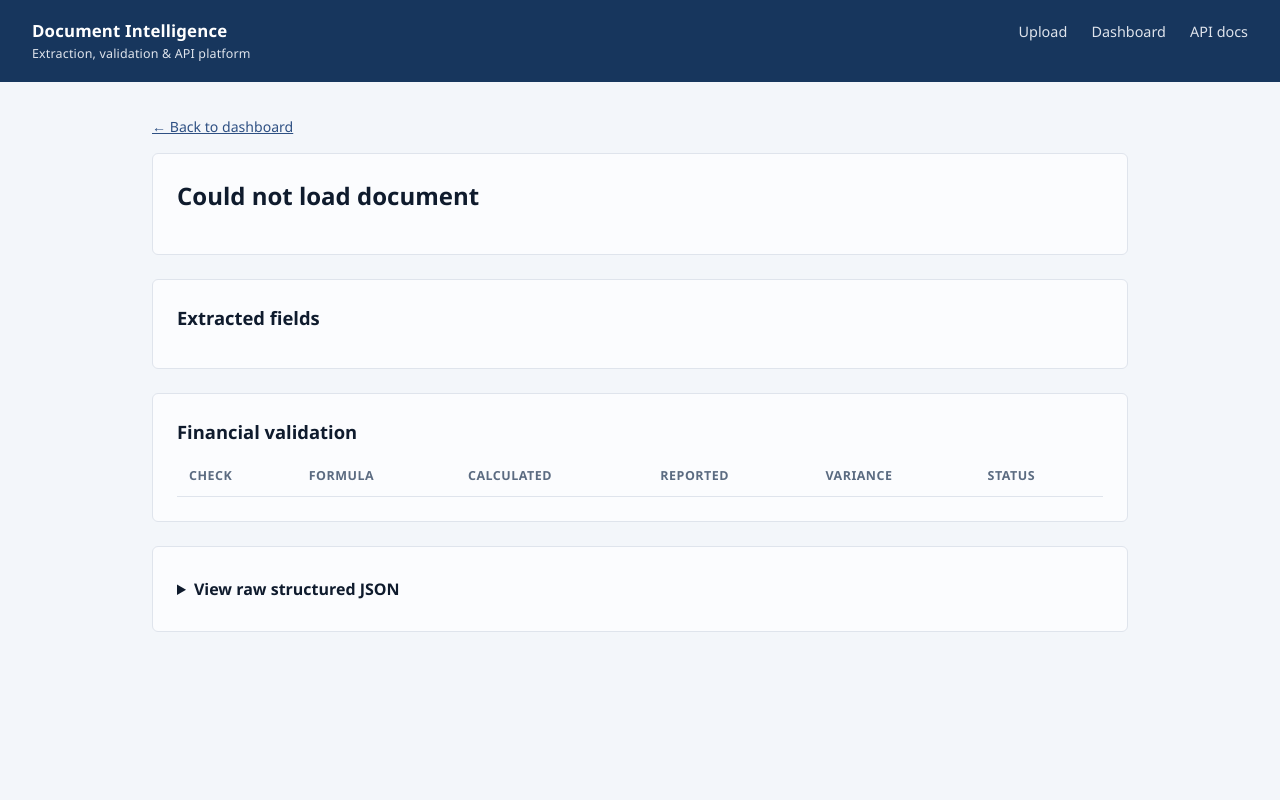
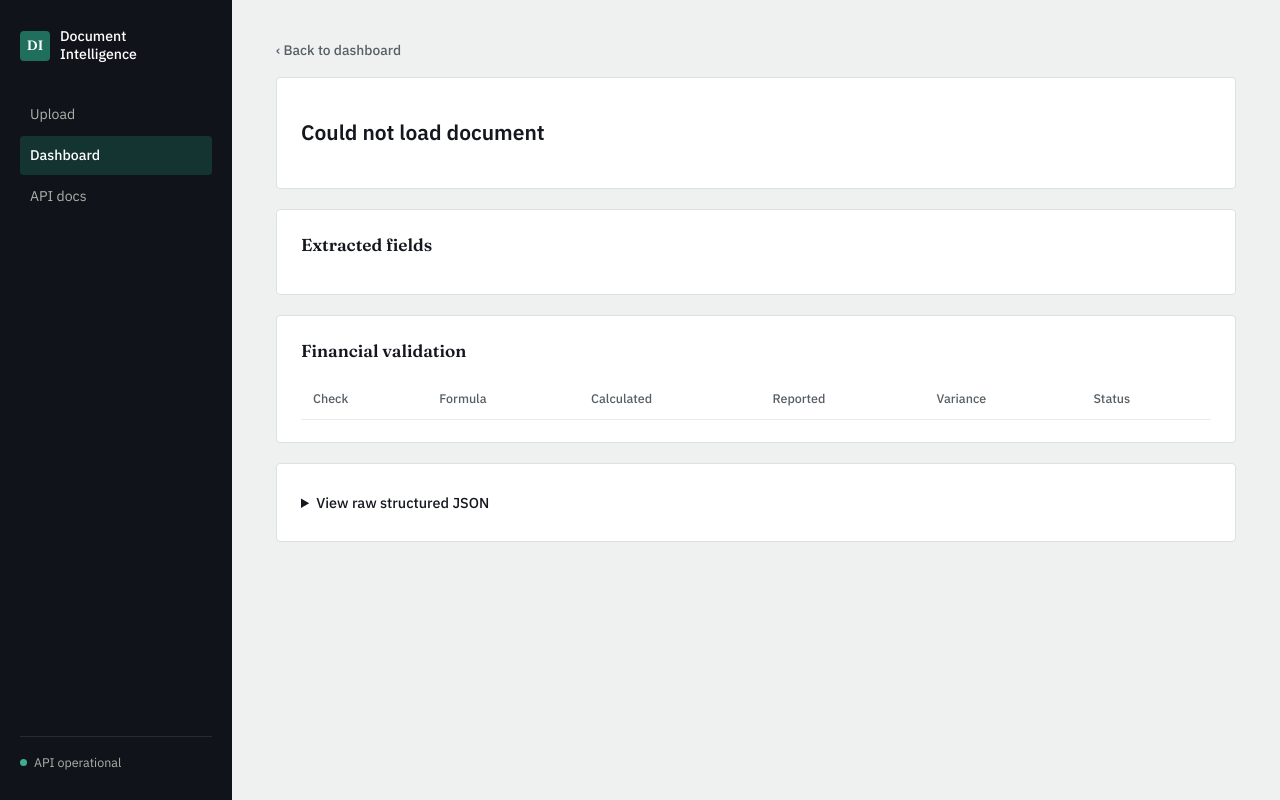
Before and after one commit to Krishna-0510/document-intelligence-platform, a FastAPI app: page /document/1 in a window 1280 px wide. Run offline with FastAPI, Linux system fonts and the light colour scheme; lists and menus that the app fills with data are empty.

Commit message:
Redesign frontend: fintech ledger style

```diff
--- a/frontend/static/css/style.css
+++ b/frontend/static/css/style.css
@@ -1,20 +1,29 @@
 :root {
-  --navy-950: #0f1b2d;
-  --navy-800: #17365d;
-  --navy-600: #2e5083;
-  --slate-500: #5b6b81;
-  --slate-200: #dfe4ec;
-  --slate-100: #f3f6fa;
-  --paper: #fbfcfe;
-  --pass: #1c7c47;
-  --pass-bg: #e6f4ea;
-  --fail: #b3261e;
-  --fail-bg: #fce8e6;
-  --na: #8a6d00;
-  --na-bg: #fff2cc;
-  --radius: 6px;
+  --ink: #14171d;
+  --ink-soft: #565f66;
+  --paper: #eef1f0;
+  --surface: #ffffff;
+  --line: #dbe1de;
+  --line-soft: #e8ebe9;
+
+  --sidebar-bg: #10141a;
+  --sidebar-ink: #aab3ad;
+  --sidebar-ink-active: #ffffff;
+
+  --accent: #1f6f5c;
+  --accent-deep: #123f34;
+  --accent-soft: #e3efec;
+
+  --gold: #9c7a2e;
+  --gold-soft: #f4ecda;
+
+  --red: #a23b2e;
+  --red-soft: #f6e6e3;
+
+  --radius: 4px;
+  --serif: "Fraunces", Georgia, serif;
+  --sans: "IBM Plex Sans", "Segoe UI", Arial, sans-serif;
   --mono: "IBM Plex Mono", "SFMono-Regular", Consolas, monospace;
-  --sans: "IBM Plex Sans", "Segoe UI", Arial, sans-serif;
 }
 
 * { box-sizing: border-box; }
@@ -22,63 +31,135 @@
 body {
   margin: 0;
   font-family: var(--sans);
-  background: var(--slate-100);
-  color: var(--navy-950);
+  background: var(--paper);
+  color: var(--ink);
   line-height: 1.5;
+  font-size: 14px;
 }
 
-a { color: var(--navy-600); }
-
-header.topbar {
-  background: var(--navy-800);
-  color: white;
-  padding: 18px 32px;
-  display: flex;
-  align-items: baseline;
-  justify-content: space-between;
+a { color: var(--accent-deep); }
+a:focus-visible, button:focus-visible, select:focus-visible, input:focus-visible {
+  outline: 2px solid var(--accent);
+  outline-offset: 2px;
 }
 
-header.topbar .brand {
-  font-weight: 600;
-  font-size: 1.05rem;
-  letter-spacing: 0.01em;
+/* ---------------- App shell ---------------- */
+.app-shell {
+  display: flex;
+  min-height: 100vh;
 }
 
-header.topbar .brand small {
-  display: block;
-  font-weight: 400;
-  color: var(--slate-200);
-  font-size: 0.78rem;
-  margin-top: 2px;
+.sidebar {
+  width: 232px;
+  flex-shrink: 0;
+  background: var(--sidebar-bg);
+  color: var(--sidebar-ink);
+  padding: 28px 20px;
+  display: flex;
+  flex-direction: column;
+  gap: 32px;
 }
 
-header.topbar nav a {
-  color: var(--slate-200);
+.brand {
+  display: flex;
+  align-items: center;
+  gap: 10px;
+}
+
+.brand-mark {
+  width: 30px;
+  height: 30px;
+  border-radius: var(--radius);
+  background: var(--accent);
+  color: #fff;
+  font-family: var(--serif);
+  font-weight: 600;
+  font-size: 0.85rem;
+  display: flex;
+  align-items: center;
+  justify-content: center;
+  flex-shrink: 0;
+}
+
+.brand-name {
+  font-size: 0.88rem;
+  font-weight: 500;
+  color: #fff;
+  line-height: 1.25;
+}
+
+.side-nav {
+  display: flex;
+  flex-direction: column;
+  gap: 2px;
+}
+
+.side-nav a {
+  color: var(--sidebar-ink);
   text-decoration: none;
-  margin-left: 20px;
-  font-size: 0.9rem;
+  font-size: 0.88rem;
+  padding: 9px 10px;
+  border-radius: var(--radius);
 }
-header.topbar nav a:hover { color: white; }
 
-main {
-  max-width: 1040px;
-  margin: 0 auto;
-  padding: 32px;
+.side-nav a:hover { color: #fff; background: rgba(255,255,255,0.06); }
+.side-nav a.active { color: var(--sidebar-ink-active); background: rgba(31,111,92,0.35); font-weight: 500; }
+
+.sidebar-foot {
+  margin-top: auto;
+  font-size: 0.78rem;
+  color: var(--sidebar-ink);
+  display: flex;
+  align-items: center;
+  gap: 7px;
+  border-top: 1px solid rgba(255,255,255,0.1);
+  padding-top: 16px;
+}
+
+.status-dot {
+  width: 7px;
+  height: 7px;
+  border-radius: 50%;
+  background: #3fae8a;
+  display: inline-block;
+  flex-shrink: 0;
+}
+
+.content {
+  flex: 1;
+  min-width: 0;
+  padding: 40px 44px 60px;
+  max-width: 1180px;
+}
+
+.page-head { margin-bottom: 28px; }
+.page-head h1 {
+  font-family: var(--serif);
+  font-weight: 600;
+  font-size: 1.7rem;
+  margin: 0 0 6px;
+  padding-bottom: 12px;
+  border-bottom: 2px solid var(--accent);
+  display: inline-block;
+}
+p.lede { color: var(--ink-soft); margin: 8px 0 0; max-width: 62ch; }
+
+h2 {
+  font-family: var(--serif);
+  font-weight: 600;
+  font-size: 1.08rem;
+  margin: 0 0 14px;
 }
 
 .card {
-  background: var(--paper);
-  border: 1px solid var(--slate-200);
+  background: var(--surface);
+  border: 1px solid var(--line);
   border-radius: var(--radius);
-  padding: 24px;
-  margin-bottom: 24px;
+  padding: 22px 24px;
+  margin-bottom: 20px;
 }
 
-h1 { font-size: 1.5rem; margin: 0 0 6px; }
-h2 { font-size: 1.15rem; margin: 0 0 12px; }
-p.lede { color: var(--slate-500); margin-top: 0; }
-
-/* --- Upload form --- */
+/* ---------------- Upload form ---------------- */
 .upload-row {
   display: flex;
   gap: 14px;
@@ -87,80 +168,111 @@ p.lede { color: var(--slate-500); margin-top: 0; }
 }
 
 .field { display: flex; flex-direction: column; gap: 6px; }
-.field label { font-size: 0.82rem; color: var(--slate-500); }
+.field label { font-size: 0.8rem; color: var(--ink-soft); }
 
 select, input[type="file"] {
   font-family: var(--sans);
   padding: 9px 10px;
-  border: 1px solid var(--slate-200);
+  border: 1px solid var(--line);
   border-radius: var(--radius);
-  background: white;
-  font-size: 0.92rem;
+  background: var(--surface);
+  font-size: 0.88rem;
+  color: var(--ink);
 }
 
 button {
   font-family: var(--sans);
-  background: var(--navy-800);
-  color: white;
+  background: var(--accent-deep);
+  color: #fff;
   border: none;
   padding: 10px 20px;
   border-radius: var(--radius);
-  font-size: 0.92rem;
+  font-size: 0.88rem;
+  font-weight: 500;
   cursor: pointer;
 }
-button:hover { background: var(--navy-600); }
-button:disabled { background: var(--slate-200); color: var(--slate-500); cursor: not-allowed; }
+button:hover { background: var(--accent); }
+button:disabled { background: var(--line); color: var(--ink-soft); cursor: not-allowed; }
 
 .status-line {
   margin-top: 14px;
-  font-size: 0.88rem;
-  color: var(--slate-500);
+  font-size: 0.85rem;
+  color: var(--ink-soft);
 }
-.status-line.error { color: var(--fail); }
+.status-line.error { color: var(--red); }
 
-/* --- Dashboard table --- */
+.text-link { font-size: 0.88rem; font-weight: 500; }
+
+/* ---------------- Tables ---------------- */
 table { width: 100%; border-collapse: collapse; }
 th, td {
   text-align: left;
-  padding: 10px 12px;
-  border-bottom: 1px solid var(--slate-200);
-  font-size: 0.9rem;
+  padding: 11px 12px;
+  border-bottom: 1px solid var(--line-soft);
+  font-size: 0.86rem;
 }
-th { color: var(--slate-500); font-weight: 600; font-size: 0.78rem; text-transform: uppercase; letter-spacing: 0.04em; }
-tr:hover td { background: var(--slate-100); cursor: pointer; }
+th {
+  color: var(--ink-soft);
+  font-weight: 500;
+  font-size: 0.78rem;
+}
+tr:hover td { background: var(--paper); cursor: pointer; }
 
+.table-card table td, .table-card table th { padding: 12px; }
+
+/* Financial data reads as ledger figures: monospace, aligned */
+#line-items-table td,
+.checks-table td,
+dl.kv dd {
+  font-family: var(--mono);
+  font-variant-numeric: tabular-nums;
+  font-size: 0.85rem;
+}
+
+/* ---------------- Status stamp ---------------- */
 .pill {
   display: inline-block;
-  padding: 2px 10px;
-  border-radius: 999px;
-  font-size: 0.78rem;
+  padding: 2px 9px;
+  border-radius: 3px;
+  font-size: 0.74rem;
   font-weight: 600;
+  font-family: var(--mono);
+  border: 1px solid currentColor;
+  background: transparent;
 }
-.pill.pass  { background: var(--pass-bg); color: var(--pass); }
-.pill.fail, .pill.failed { background: var(--fail-bg); color: var(--fail); }
-.pill.na    { background: var(--na-bg); color: var(--na); }
+.pill.pass  { color: var(--accent-deep); background: var(--accent-soft); }
+.pill.fail, .pill.failed { color: var(--red); background: var(--red-soft); }
+.pill.na    { color: var(--gold); background: var(--gold-soft); }
 
 .empty-state {
   text-align: center;
-  color: var(--slate-500);
-  padding: 40px 20px;
+  color: var(--ink-soft);
+  padding: 46px 20px;
 }
 
-/* --- Result page --- */
-dl.kv { display: grid; grid-template-columns: max-content 1fr; gap: 8px 20px; margin: 0; }
-dl.kv dt { color: var(--slate-500); font-size: 0.85rem; }
-dl.kv dd { margin: 0; font-size: 0.92rem; }
-dd.missing { color: var(--slate-500); font-style: italic; }
+/* ---------------- Result page ---------------- */
+dl.kv { display: grid; grid-template-columns: max-content 1fr; gap: 10px 22px; margin: 0; }
+dl.kv dt { color: var(--ink-soft); font-size: 0.82rem; font-family: var(--sans); padding-top: 2px; }
+dl.kv dd { margin: 0; }
+dd.missing { color: var(--ink-soft); font-style: italic; font-family: var(--sans); }
 
-.evidence { font-size: 0.78rem; color: var(--slate-500); margin-top: 2px; }
+.evidence {
+  font-family: var(--serif);
+  font-style: italic;
+  font-size: 0.82rem;
+  color: var(--ink-soft);
+  margin-top: 4px;
+  padding-left: 10px;
+  border-left: 2px solid var(--line);
+}
 
-.checks-table td.fail-row { background: var(--fail-bg); }
+.checks-table td.fail-row { background: var(--red-soft); }
 
 pre.json-view {
-  background: var(--navy-950);
+  background: var(--ink);
   color: #d6e2f0;
   font-family: var(--mono);
-  font-size: 0.8rem;
+  font-size: 0.78rem;
   padding: 18px;
   border-radius: var(--radius);
   overflow-x: auto;
@@ -169,8 +281,33 @@ pre.json-view {
 
 details summary {
   cursor: pointer;
-  font-weight: 600;
+  font-weight: 500;
   padding: 6px 0;
+  font-size: 0.9rem;
 }
 
-.back-link { font-size: 0.88rem; margin-bottom: 16px; display: inline-block; }
+.back-link {
+  font-size: 0.86rem;
+  font-weight: 500;
+  margin-bottom: 16px;
+  display: inline-block;
+  color: var(--ink-soft);
+  text-decoration: none;
+}
+.back-link:hover { color: var(--accent-deep); }
+
+/* ---------------- Responsive ---------------- */
+@media (max-width: 780px) {
+  .app-shell { flex-direction: column; }
+  .sidebar {
+    width: 100%;
+    flex-direction: row;
+    align-items: center;
+    justify-content: space-between;
+    padding: 14px 18px;
+    gap: 12px;
+  }
+  .side-nav { flex-direction: row; }
+  .sidebar-foot { display: none; }
+  .content { padding: 24px 20px 40px; max-width: 100%; }
+}
--- a/frontend/templates/document_result.html
+++ b/frontend/templates/document_result.html
@@ -4,42 +4,50 @@
   <meta charset="UTF-8" />
   <meta name="viewport" content="width=device-width, initial-scale=1.0" />
   <title>Document result · Document Intelligence Platform</title>
+  <link rel="preconnect" href="https://fonts.googleapis.com" />
+  <link rel="preconnect" href="https://fonts.gstatic.com" crossorigin />
+  <link href="https://fonts.googleapis.com/css2?family=Fraunces:opsz,wght@9..144,500;9..144,600&family=IBM+Plex+Mono:wght@400;500&family=IBM+Plex+Sans:wght@400;500;600&display=swap" rel="stylesheet" />
   <link rel="stylesheet" href="/static/css/style.css" />
 </head>
 <body>
-  <header class="topbar">
-    <div class="brand">Document Intelligence
-      <small>Extraction, validation &amp; API platform</small>
+  <div class="app-shell">
+    <aside class="sidebar">
+      <div class="brand">
+        <span class="brand-mark">DI</span>
+        <span class="brand-name">Document<br />Intelligence</span>
       </div>
-    <nav>
+      <nav class="side-nav">
         <a href="/">Upload</a>
-      <a href="/dashboard">Dashboard</a>
-      <a href="/docs">API docs</a>
+        <a href="/dashboard" class="active">Dashboard</a>
+        <a href="/docs" target="_blank" rel="noopener">API docs</a>
       </nav>
-  </header>
+      <div class="sidebar-foot">
+        <span class="status-dot"></span> API operational
+      </div>
+    </aside>
 
-  <main>
-    <a href="/dashboard" class="back-link">← Back to dashboard</a>
+    <main class="content">
+      <a href="/dashboard" class="back-link">‹ Back to dashboard</a>
 
-    <div class="card">
+      <section class="card">
         <h1 id="doc-title">Loading…</h1>
         <p class="lede" id="doc-subtitle"></p>
-    </div>
+      </section>
 
-    <div class="card">
+      <section class="card">
         <h2>Extracted fields</h2>
         <dl class="kv" id="extracted-fields"></dl>
-    </div>
+      </section>
 
-    <div class="card" id="line-items-card" style="display:none;">
-      <h2>Line items / table</h2>
+      <section class="card" id="line-items-card" style="display:none;">
+        <h2>Line items</h2>
         <table id="line-items-table">
           <thead><tr id="line-items-head"></tr></thead>
           <tbody id="line-items-body"></tbody>
         </table>
-    </div>
+      </section>
 
-    <div class="card">
+      <section class="card">
         <h2>Financial validation</h2>
         <table>
           <thead>
@@ -47,15 +55,16 @@
           </thead>
           <tbody id="checks-body" class="checks-table"></tbody>
         </table>
-    </div>
+      </section>
 
-    <div class="card">
+      <section class="card">
         <details>
           <summary>View raw structured JSON</summary>
           <pre class="json-view" id="raw-json"></pre>
         </details>
+      </section>
+    </main>
   </div>
-  </main>
 
   <script>window.DOCUMENT_NAME = {{ document_name | tojson }};</script>
   <script src="/static/js/app.js"></script>
```
Also changed, not shown: frontend/templates/dashboard.html (+26 -14 lines), frontend/templates/index.html (+25 -14 lines). Lines whose indentation alone changed are shown as unchanged.
